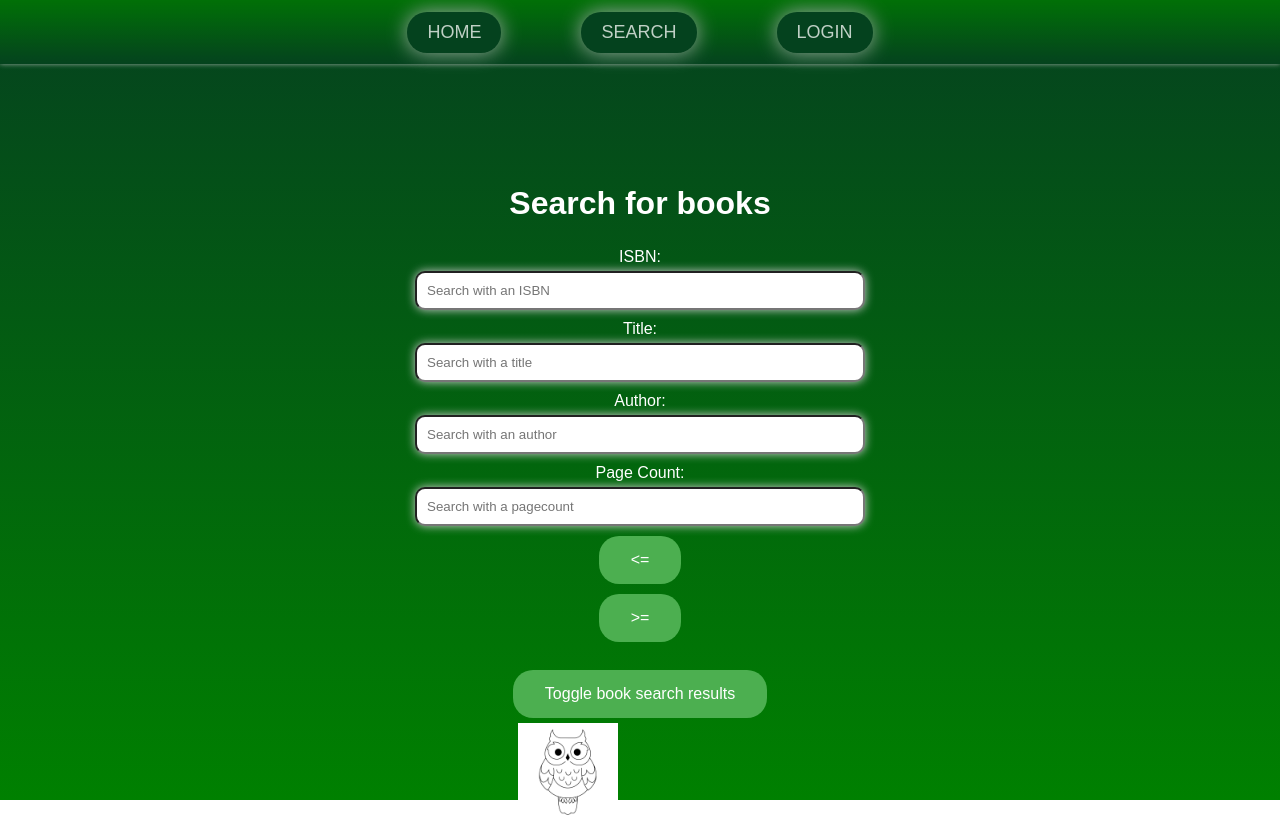
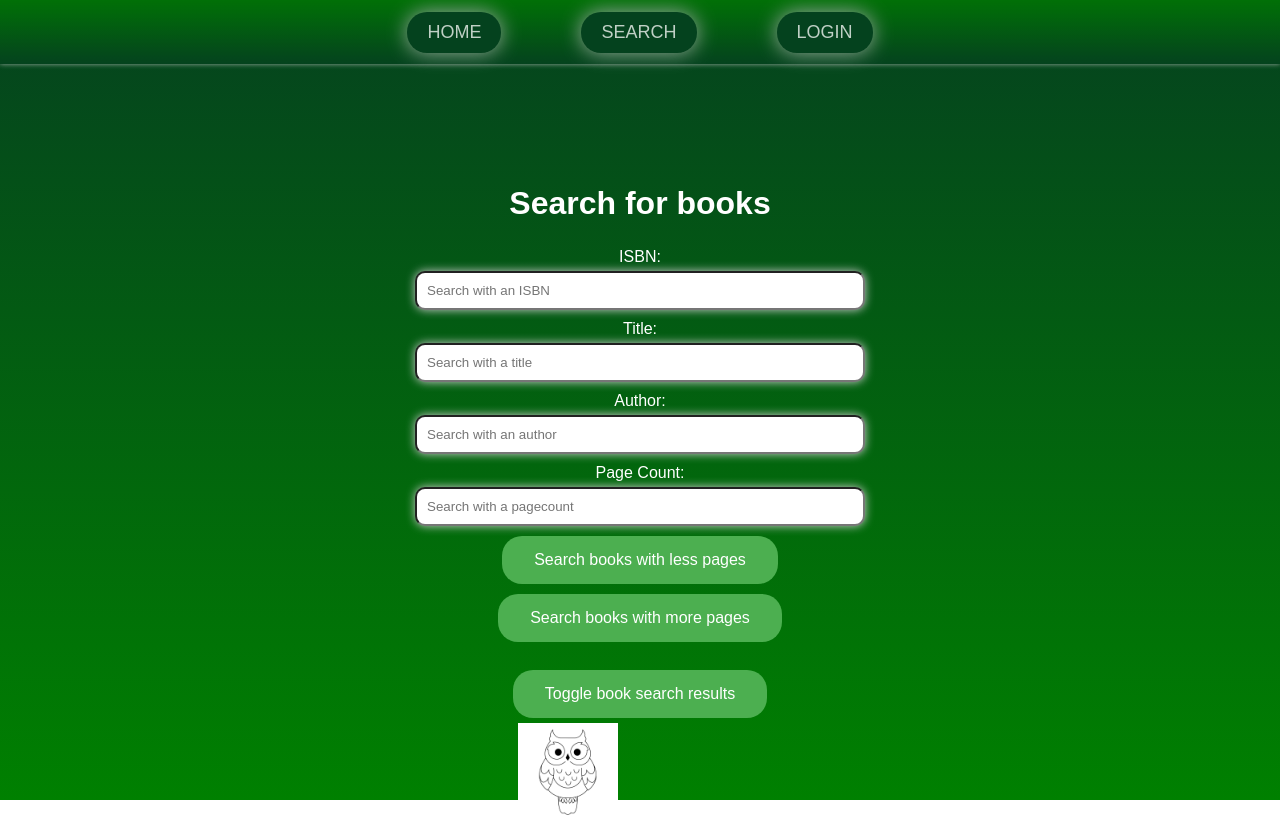
Before and after one commit to KariNurm/Library, a React (Create React App) app in the folder group-project/: page /search in a window 1280 px wide. Built offline with nearby package versions, Linux system fonts and the light colour scheme; data requests are answered from the project's data file.

Commit message:
.\src\SearchPage.js

```diff
--- a/group-project/src/SearchPage.js
+++ b/group-project/src/SearchPage.js
@@ -118,8 +118,8 @@ const SearchPage = ({books}) => {
                 onChange = {handlePageCount}
                 value = {searchPageCount}
                 />
-            <button onClick={handleSubmit}>{"<="}</button>
-            <button onClick={handleSubmit}>{">="}</button>
+            <button onClick={handleSubmit}>Search books with less pages</button>
+            <button onClick={handleSubmit}>Search books with more pages</button>
             <br/>
             <div className="button">
             <button onClick={showBooks}>Toggle book search results</button>
```
